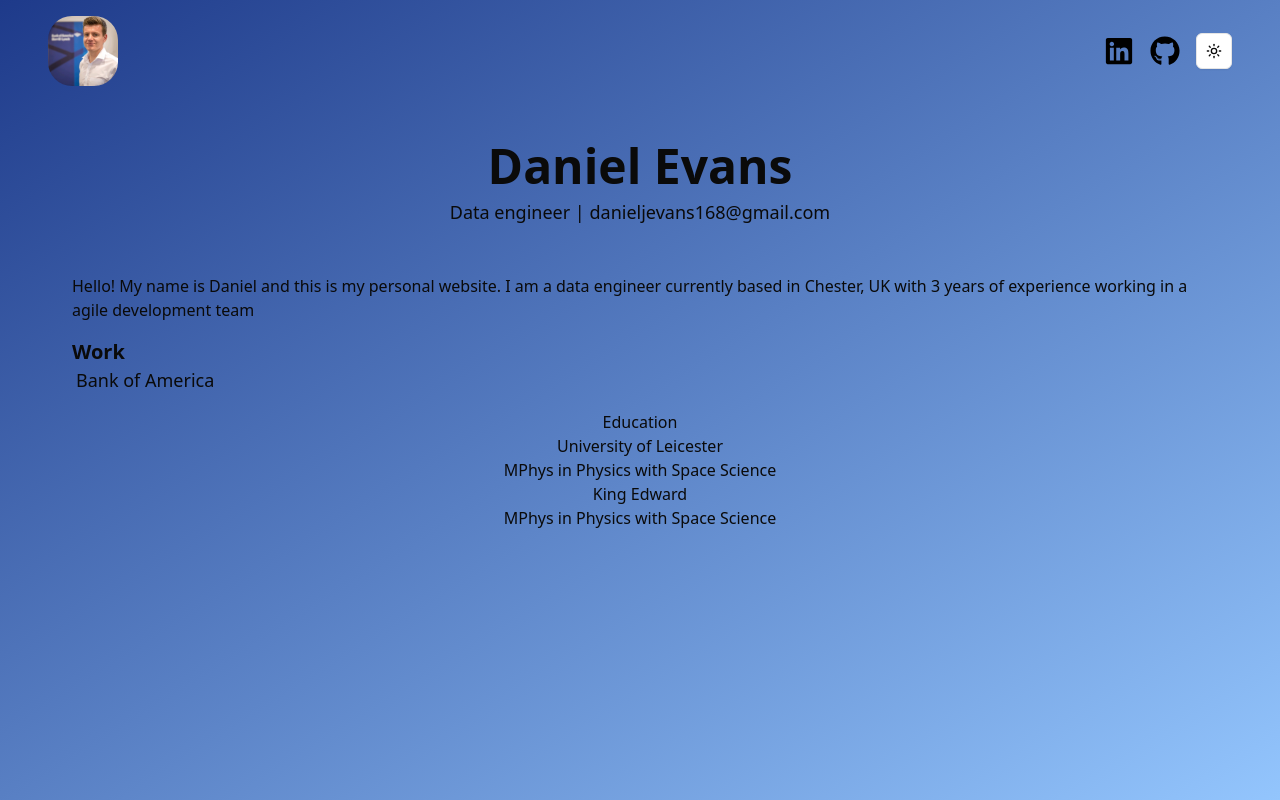
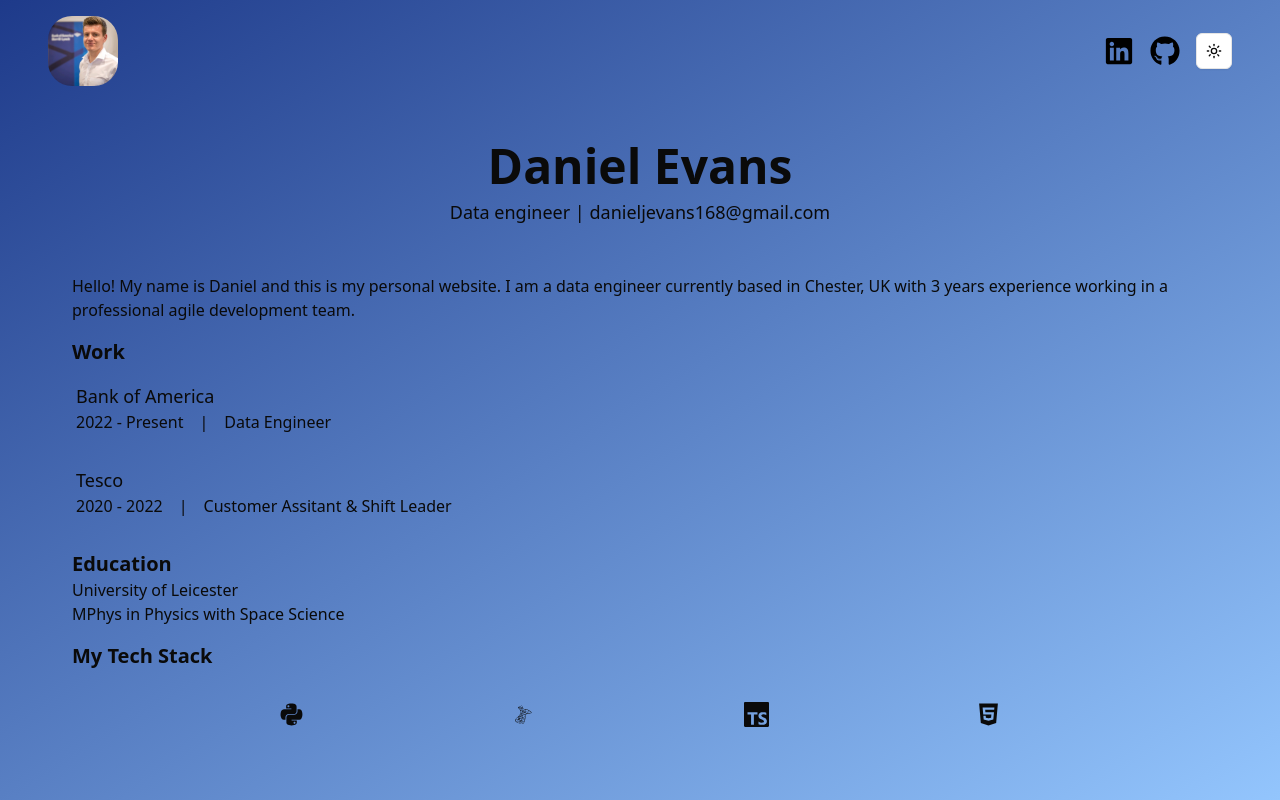
Before and after one commit to dane168/personal-website, a Next.js app: page / in a window 1280 px wide. Built offline with nearby package versions, Linux system fonts and the light colour scheme.

Commit message:
added some logos. needs to be colorful. Too dull right now

```diff
--- a/data/education.json
+++ b/data/education.json
@@ -5,12 +5,5 @@
     "start_date": "2018-09",
     "end_date": "2022-07",
     "location": "Leicester, UK"
-  },
-  {
-    "school": "King Edward ",
-    "degree": "MPhys in Physics with Space Science",
-    "start_date": "2018-09",
-    "end_date": "2022-07",
-    "location": "Leicester, UK"
   }
 ]
--- a/src/app/page.tsx
+++ b/src/app/page.tsx
@@ -1,6 +1,9 @@
 import Header from "@/components/Header";
 import EducationItem from "../components/education_item";
 import { promises as fs } from 'fs';
+import { FaHtml5, FaPython } from "react-icons/fa";
+import { DiMsqlServer } from "react-icons/di";
+import { SiTypescript } from "react-icons/si";
 
 export type EducationData = {
   school: string;
@@ -16,37 +19,54 @@ export default async function Home() {
 
   return (
     <>
-      <div className="h-screen md:text-md bg-gradient-to-br from-blue-900 to-blue-300 dark:bg-gradient-to-r dark:from-black dark:to-slate-950">
+      <div className="h-screen md:text-md bg-gradient-to-br from-blue-900 to-blue-300 dark:from-black dark:to-slate-950">
         <div className="md:max-w-[1200px] md:mx-auto">
           <Header />
-          <div className="px-8">
+          <div className="px-6 md:px-8">
             <div className="py-2 my-8 flex flex-col items-center justify-center">
               <h1 className="text-5xl font-semibold">Daniel Evans</h1>
               <p className="text-lg my-2">Data engineer | danieljevans168@gmail.com</p>
             </div>
             <div>
-              <p>Hello! My name is Daniel and this is my personal website. I am a data engineer currently based in Chester, UK with 3 years of experience working in a agile development team</p>
+              <p>Hello! My name is Daniel and this is my personal website. I am a data engineer currently based in Chester, UK with 3 years experience working in a professional agile development team.</p>
             </div>
+
             {/* Work section */}
             <div className="flex flex-col my-4">
               <h1 className="text-xl font-semibold">Work</h1>
+
               {/* Bank of America */}
-              <div className="mx-1 flex flex-row justify-between">
+              <div className="mx-1 my-4">
                 <h2 className="text-lg"> Bank of America</h2>
+                <p>2022 - Present<span className="mx-4">|</span>Data Engineer</p>
               </div>
+
               {/* Tesco */}
-              <div>
-
+              <div className="mx-1 my-4">
+                <h2 className="text-lg"> Tesco</h2>
+                <p>2020 - 2022<span className="mx-4">|</span>Customer Assitant & Shift Leader</p>
               </div>
             </div>
+
             {/* Eductaion section */}
-            <div className="flex flex-col items-center">
-              Education
+            <div className="flex flex-col my-4">
+              <h1 className="text-xl font-semibold">Education</h1>
               {
                 education_data.map((data, index) => {
                   return <EducationItem key={index} {...data} />
                 })
               }
+            </div>
+
+            {/* Technologies section */}
+            <div className="flex flex-col my-4">
+              <h1 className="text-xl font-semibold">My Tech Stack</h1>
+              <div className="my-8 flex flex-row justify-evenly">
+                <FaPython size={25} />
+                <DiMsqlServer size={25} />
+                <SiTypescript size={25} />
+                <FaHtml5 size={25} />
+              </div>
             </div>
 
           </div>
```
